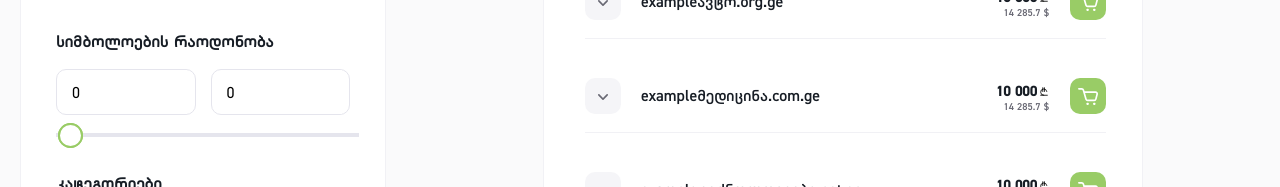
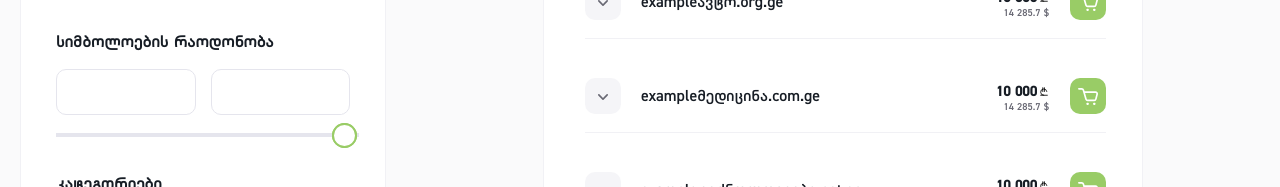
Before and after one commit to achiewe/lemondo-project, a Next.js app: page / in a window 1280 px wide. Shown: the part 723-910 px from the top of the page. Built offline with nearby package versions, Linux system fonts and the light colour scheme.

Commit message:
add input range symbols logic

```diff
--- a/src/app/components/Filter/Filter.tsx
+++ b/src/app/components/Filter/Filter.tsx
@@ -25,6 +25,12 @@ const Filter = (): JSX.Element => {
 
   const [saveText, setSaveText] = useState<string>(" ");
   const info = useSelector((store: Rootstate) => store.info.info);
+
+  // for symbols input range
+  const [symbolsValue, setSymbolsValue] = useState<string>(" ");
+  const [secondSymbolValue, setSecondSymbolValue] = useState<string>(" ");
+
+  //for price input range
 
   // const filterAll = (): Info[] => {
   //   let filterData = info;
@@ -119,7 +125,7 @@ const Filter = (): JSX.Element => {
                   <input
                     className={styles.SymbolsFirstInp}
                     type="number"
-                    value={0}
+                    value={secondSymbolValue}
                   />
                 </div>
 
@@ -127,7 +133,7 @@ const Filter = (): JSX.Element => {
                   <input
                     className={styles.SymbolsSecInp}
                     type="number"
-                    value={0}
+                    value={symbolsValue}
                   />
                 </div>
               </div>
@@ -136,18 +142,20 @@ const Filter = (): JSX.Element => {
                 <input
                   type="range"
                   className={styles.sliderSec}
-                  min="1"
-                  max="50000"
-                  // onChange={(e) => {
-                  //   console.log("Min:", e.target.min);
-                  //   console.log("Max:", e.target.max);
-                  // }}
+                  min="0"
+                  max="26"
+                  onChange={(e) => {
+                    setSecondSymbolValue(e.target.value);
+                  }}
                 />
                 <input
                   type="range"
                   className={styles.sliderSec}
-                  min="50"
-                  max="100"
+                  min="0"
+                  max="26"
+                  onChange={(e) => {
+                    setSymbolsValue(e.target.value);
+                  }}
                 />
               </div>
             </div>
```
